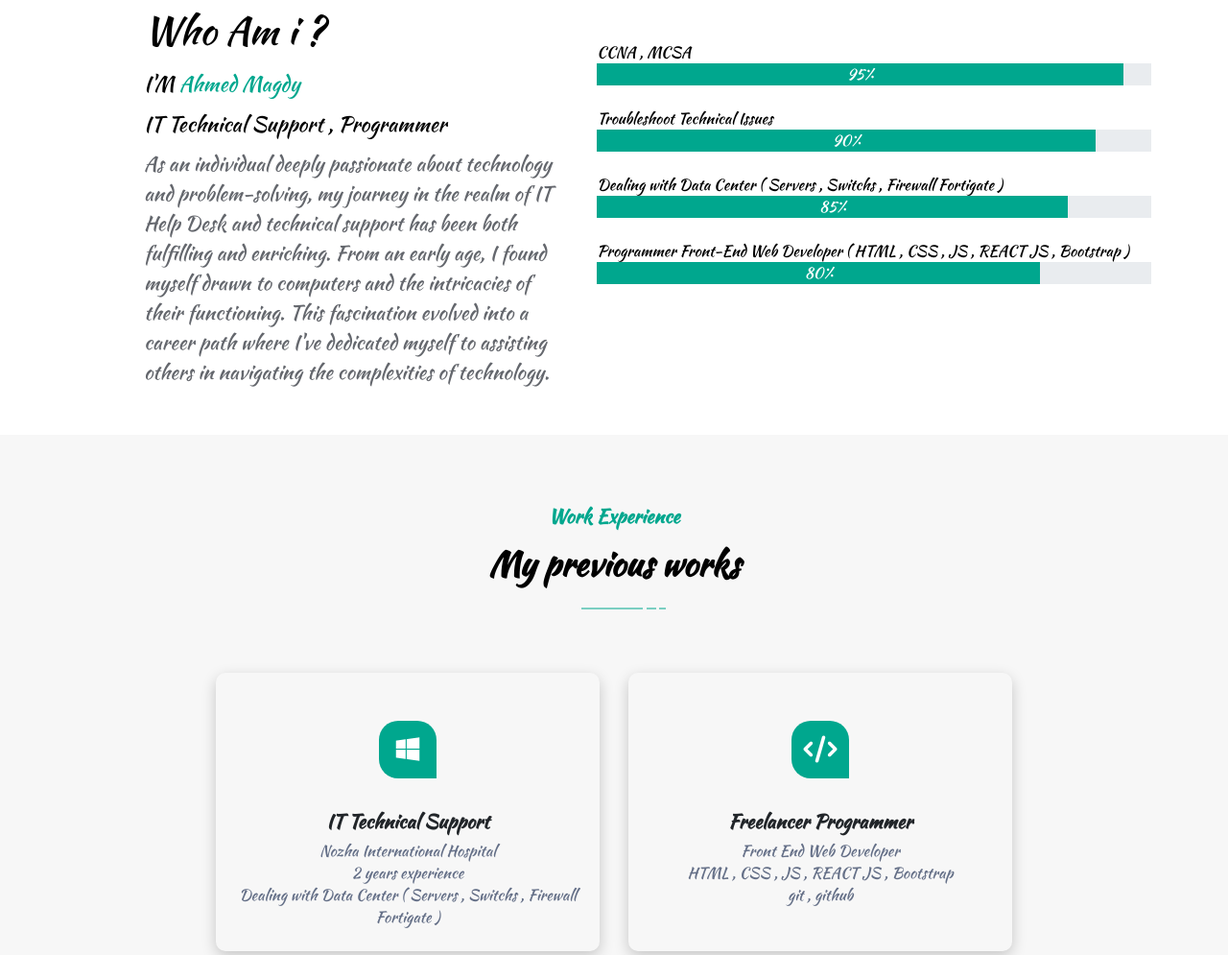
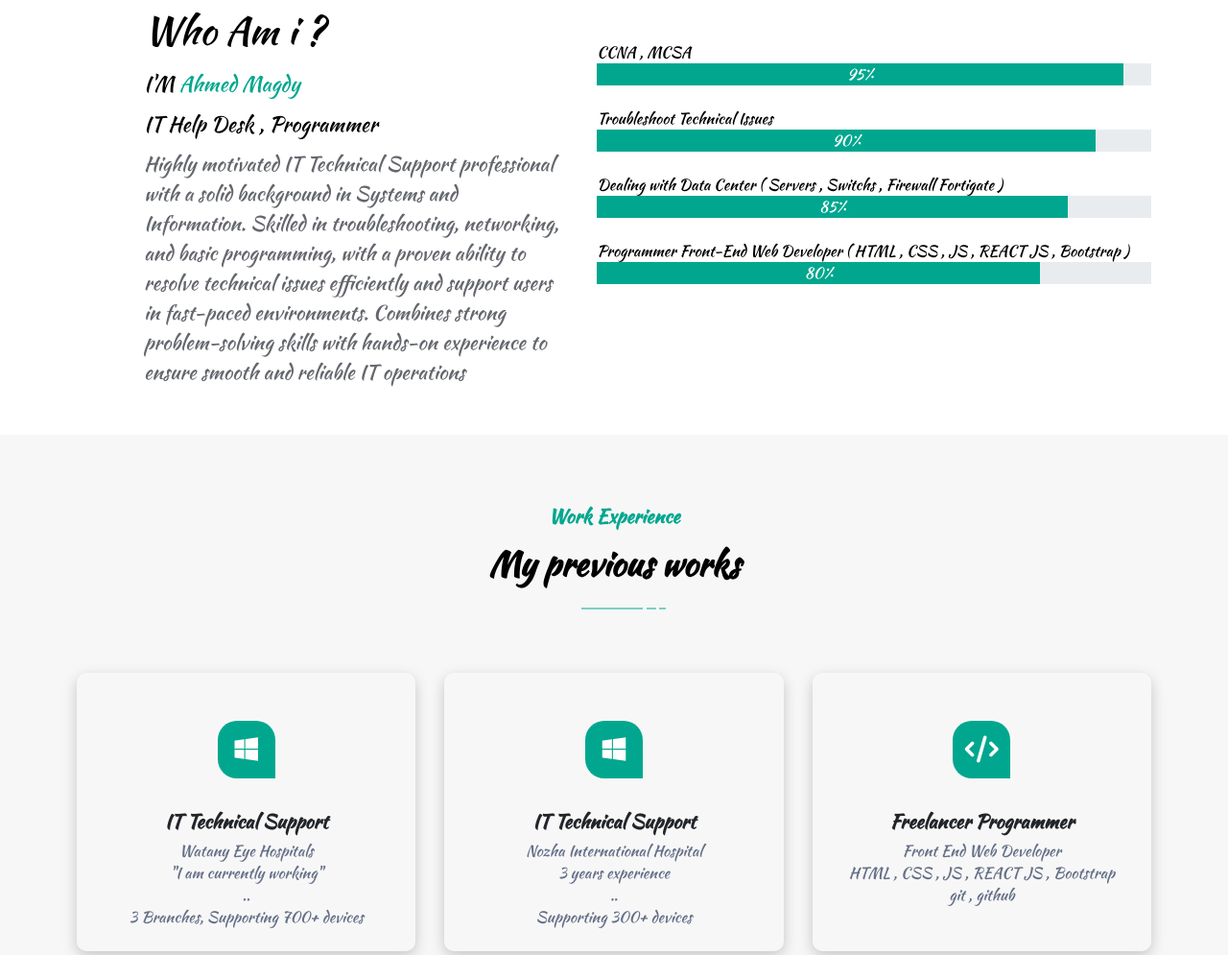
Before and after one commit to Ahmed1portfolio/1, a plain HTML site: page index.html in a window 1280 px wide. Shown: the part 963-1958 px from the top of the page at 96% size. Drawn offline with Linux system fonts and the light colour scheme.

Commit message:
Update index.html

```diff
--- a/index.html
+++ b/index.html
@@ -39,7 +39,7 @@
                     <h4>Hello, Im</h4>
                     <h1>Ahmed Magdy</h1>
                     <span>IT Technical Support</span>
-                    <p>IT Specialist | System Optimization & Troubleshooting | Linux/Windows | Web Dev & Database Management | Problem-Solver Focused on Efficient Solutions</p>
+                    <p>System Optimization & Troubleshooting | Linux/Windows | Web Dev & Database Management | Problem-Solver Focused on Efficient Solutions</p>
                     <a href="#Contact" class="home-btn">Contact Me<pre class="pre-btn"> <div class="icon-btn"><i class="fa-solid fa-arrow-right"></div></i></pre></a>
                 </div>
                 <div class="home-image">
@@ -63,8 +63,11 @@
         <div class="page-2-left">
             <div class="page-2-p-1">Who Am i ?</div>
             <div class="page-2-p-2">I'M <span>Ahmed Magdy</span></div>
-            <div class="page-2-p-3">IT Technical Support , Programmer</div>
-            <div class="page-2-p-4">As an individual deeply passionate about technology and problem-solving, my journey in the realm of IT Help Desk and technical support has been both fulfilling and enriching. From an early age, I found myself drawn to computers and the intricacies of their functioning. This fascination evolved into a career path where I've dedicated myself to assisting others in navigating the complexities of technology.</div>
+            <div class="page-2-p-3">IT Help Desk , Programmer</div>
+            <div class="page-2-p-4">Highly motivated IT Technical Support professional with a solid background in Systems and Information. Skilled in
+troubleshooting, networking, and basic programming, with a proven ability to resolve technical issues efficiently and
+support users in fast-paced environments. Combines strong problem-solving skills with hands-on experience to ensure
+smooth and reliable IT operations</div>
         </div>
         <!-- page-2-right -->
         <div class="page-2-right">
@@ -107,13 +110,26 @@
             <div class="content">
                 <div class="card">
                     <div class="icon">
+                        <i class="fa-brands fa-windows" aria-hidden="true"></i>
+                    </div>
+                    <div class="info">
+                        <h3>IT Technical Support</h3>
+                        <p>Watany Eye Hospitals</p>
+                        <p>"I am currently working"</p>
+                        <p>..</p>
+                        <p>3 Branches, Supporting 700+ devices</p>
+                    </div>
+                </div>
+                <div class="card">
+                    <div class="icon">
                       <i class="fa-brands fa-windows"></i>
                     </div>
                     <div class="info">
                         <h3>IT Technical Support</h3>
                         <p>Nozha International Hospital</p>
-                        <p>2 years experience</p>
-                        <p>Dealing with Data Center ( Servers , Switchs , Firewall Fortigate )</p>
+                        <p>3 years experience</p>
+                        <p>..</p>
+                        <p>Supporting 300+ devices</p>
                     </div>
                 </div>
                 <div class="card">
```
